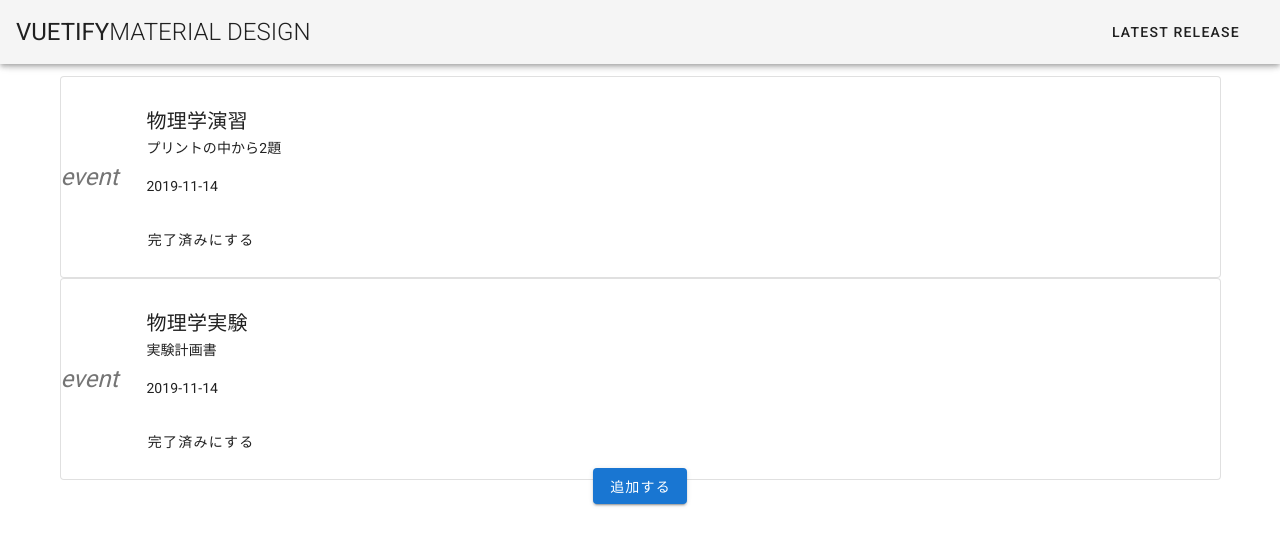
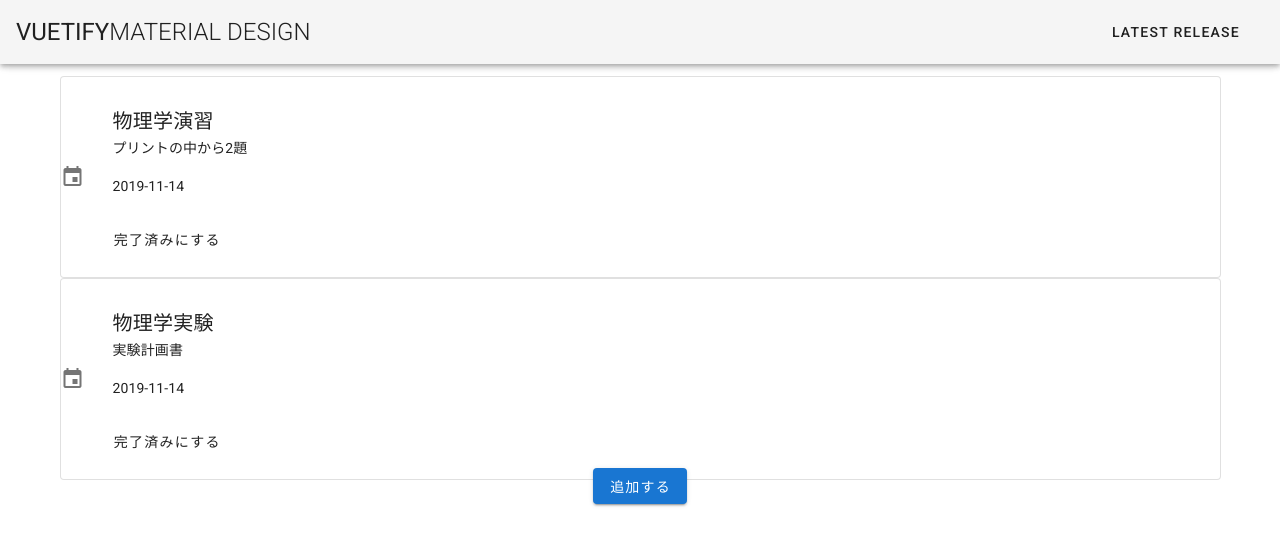
Before and after one commit to you10-19/room-practice, a Vue app: page / in a window 1280 px wide. Shown: the top 546 px of the page. Built offline with nearby package versions, Linux system fonts and the light colour scheme.

Commit message:
iconの実装

```diff
--- a/package.json
+++ b/package.json
@@ -15,6 +15,7 @@
     "vuetify": "^2.1.0"
   },
   "devDependencies": {
+    "@mdi/js": "^4.5.95",
     "@vue/cli-plugin-babel": "^4.0.0",
     "@vue/cli-plugin-eslint": "^4.0.0",
     "@vue/cli-plugin-typescript": "^4.0.0",
@@ -24,6 +25,7 @@
     "eslint": "^5.16.0",
     "eslint-plugin-prettier": "^3.1.1",
     "eslint-plugin-vue": "^5.0.0",
+    "material-design-icons-iconfont": "^5.0.1",
     "prettier": "^1.18.2",
     "sass": "^1.19.0",
     "sass-loader": "^8.0.0",
--- a/src/components/Dialog.vue
+++ b/src/components/Dialog.vue
@@ -58,7 +58,7 @@
   public newItemDetail: string = "";
   public newItemDate: string = "";
   public clear() {
-    if (this.$refs.form){
+    if (this.$refs.form) {
       this.form.reset();
     }
   }
--- a/src/plugins/vuetify.ts
+++ b/src/plugins/vuetify.ts
@@ -1,5 +1,6 @@
 import Vue from "vue";
 import Vuetify from "vuetify/lib";
+import "material-design-icons-iconfont/dist/material-design-icons.css"
 
 Vue.use(Vuetify, {
   iconfront: "md"
@@ -7,6 +8,6 @@
 
 export default new Vuetify({
   icons: {
-    iconfont: "mdi"
+    iconfont: "md"
   }
 });
```
Also changed, not shown: 1 other file (tests, documents, lock files or other folders).
